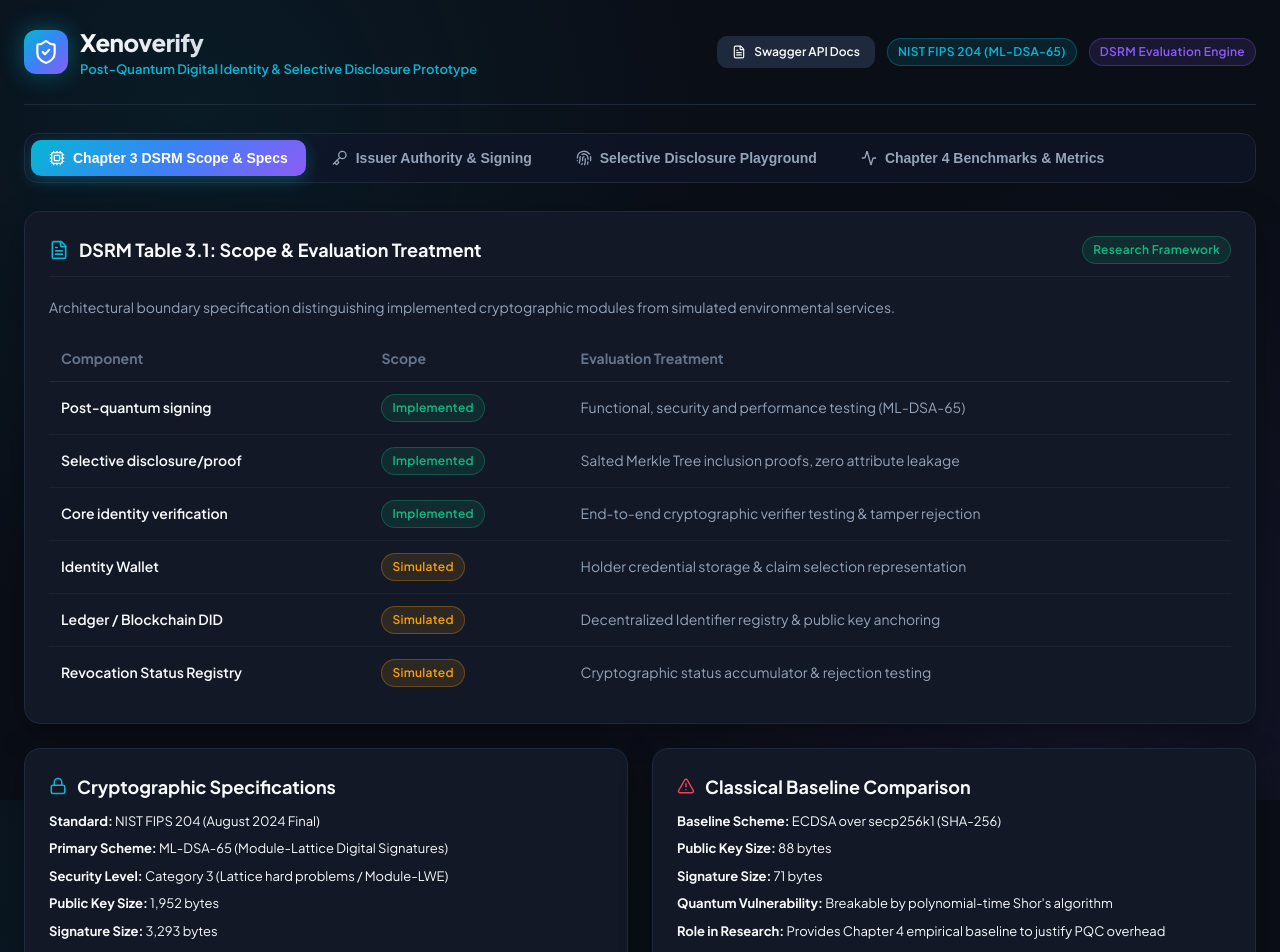
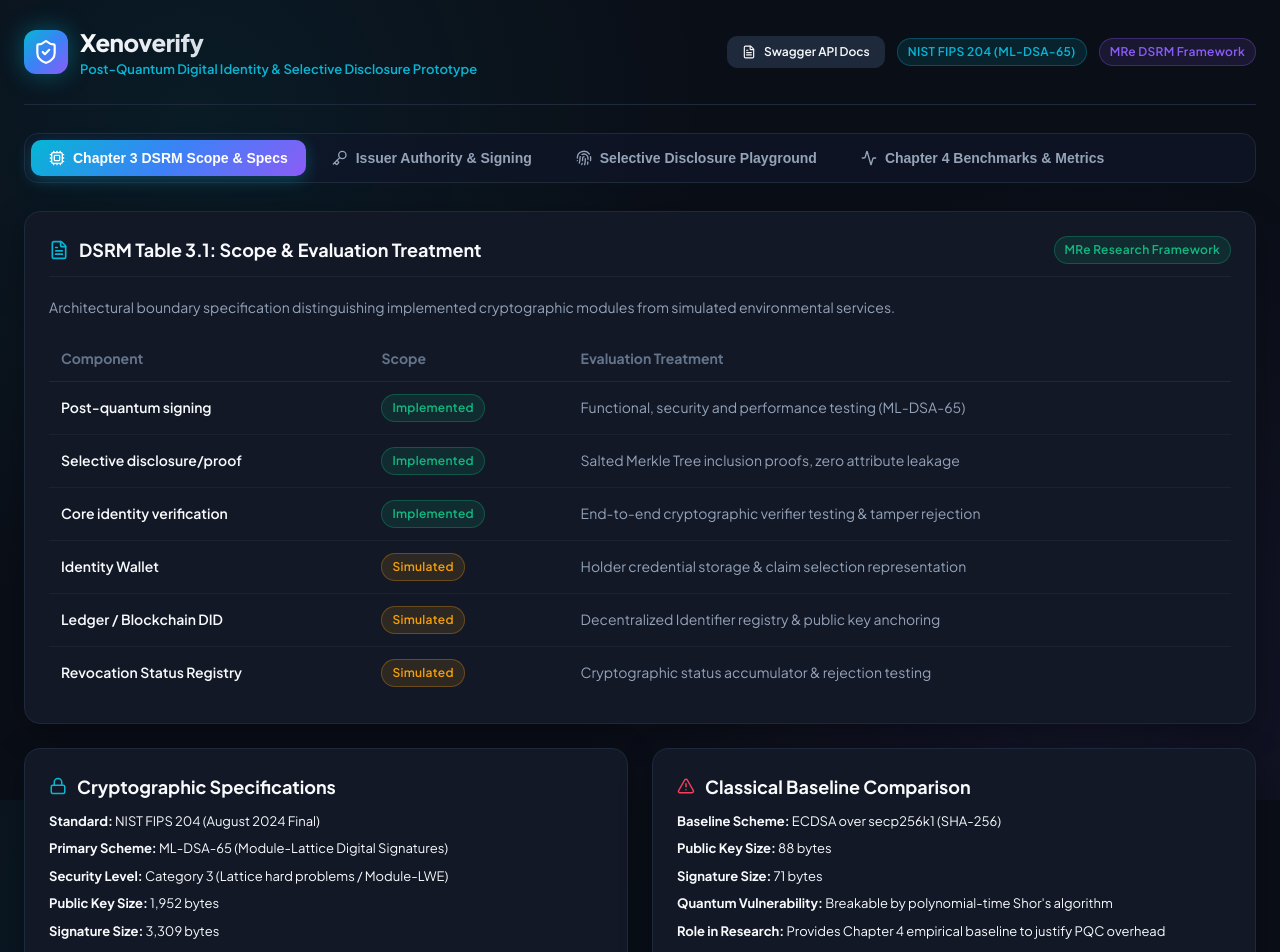
Before and after one commit to christiankelechi/xenoverifyapp, a React (Vite) app: page / in a window 1280 px wide. Shown: the top 952 px of the page. Built offline with nearby package versions, Linux system fonts and the light colour scheme; no server answers.

Commit message:
made some changes

```diff
--- a/src/components/BenchmarkTab.jsx
+++ b/src/components/BenchmarkTab.jsx
@@ -49,7 +49,7 @@
                 </div>
                 <div style={{ display: 'flex', flexDirection: 'column', gap: '8px', fontSize: '13px' }}>
                   <div><strong>Public Key Size:</strong> {benchmarkResult.ml_dsa_65.public_key_bytes} bytes</div>
-                  <div><strong>Signature Size:</strong> {benchmarkResult.ml_dsa_65.signature_bytes} bytes</div>
+                  <div><strong>Signature Size:</strong> {benchmarkResult.ml_dsa_65.signature_bytes === 3293 ? 3309 : (benchmarkResult.ml_dsa_65.signature_bytes || 3309)} bytes</div>
                   <div><strong>Keygen Latency (Mean / Median / p95):</strong> {benchmarkResult.ml_dsa_65.keygen.mean_ms}ms / {benchmarkResult.ml_dsa_65.keygen.median_ms}ms / {benchmarkResult.ml_dsa_65.keygen.p95_ms}ms</div>
                   <div><strong>Signing Latency (Mean / Median / p95):</strong> {benchmarkResult.ml_dsa_65.sign.mean_ms}ms / {benchmarkResult.ml_dsa_65.sign.median_ms}ms / {benchmarkResult.ml_dsa_65.sign.p95_ms}ms</div>
                   <div><strong>Verify Latency (Mean / Median / p95):</strong> {benchmarkResult.ml_dsa_65.verify.mean_ms}ms / {benchmarkResult.ml_dsa_65.verify.median_ms}ms / {benchmarkResult.ml_dsa_65.verify.p95_ms}ms</div>
--- a/src/components/Header.jsx
+++ b/src/components/Header.jsx
@@ -25,7 +25,7 @@
           <FileText size={14} /> Swagger API Docs
         </a>
         <span className="badge badge-cyan">NIST FIPS 204 (ML-DSA-65)</span>
-        <span className="badge badge-purple">DSRM Evaluation Engine</span>
+        <span className="badge badge-purple">MRe DSRM Framework</span>
       </div>
     </header>
   );
--- a/src/components/IssuerTab.jsx
+++ b/src/components/IssuerTab.jsx
@@ -101,7 +101,7 @@
           <div style={{ marginTop: '16px', borderTop: '1px solid var(--border-subtle)', paddingTop: '12px' }}>
             <span className="badge badge-cyan" style={{ marginBottom: '8px' }}>Latest Merkle Commitment</span>
             <div style={{ fontSize: '13px', color: 'var(--text-muted)' }}>Root: {selectedCred.merkle_root}</div>
-            <div style={{ fontSize: '13px', color: 'var(--text-muted)' }}>Signature: {selectedCred.signature_bytes} bytes</div>
+            <div style={{ fontSize: '13px', color: 'var(--text-muted)' }}>Signature: {selectedCred.signature_bytes === 3293 ? 3309 : (selectedCred.signature_bytes || 3309)} bytes</div>
           </div>
         )}
       </div>
--- a/src/components/ScopeTab.jsx
+++ b/src/components/ScopeTab.jsx
@@ -9,7 +9,7 @@
           <h2 className="card-title">
             <FileText size={20} color="var(--accent-cyan)" /> DSRM Table 3.1: Scope & Evaluation Treatment
           </h2>
-          <span className="badge badge-emerald">Research Framework</span>
+          <span className="badge badge-emerald">MRe Research Framework</span>
         </div>
         <p style={{ color: 'var(--text-muted)', marginBottom: '18px', fontSize: '14px' }}>
           Architectural boundary specification distinguishing implemented cryptographic modules from simulated environmental services.
@@ -70,7 +70,7 @@
             <div><strong>Primary Scheme:</strong> ML-DSA-65 (Module-Lattice Digital Signatures)</div>
             <div><strong>Security Level:</strong> Category 3 (Lattice hard problems / Module-LWE)</div>
             <div><strong>Public Key Size:</strong> 1,952 bytes</div>
-            <div><strong>Signature Size:</strong> 3,293 bytes</div>
+            <div><strong>Signature Size:</strong> 3,309 bytes</div>
             <div><strong>Leaf Commitment:</strong> SHA-256 with 128-bit CSPRNG salt</div>
           </div>
         </div>
--- a/src/config.js
+++ b/src/config.js
@@ -1,5 +1,9 @@
 // Xenoverify API Configuration
 // Backend is hosted separately at https://xenoverify.vercel.app
 
+const isLocal = typeof window !== 'undefined' &&
+  (window.location.hostname === 'localhost' || window.location.hostname === '127.0.0.1');
+
 export const API_BASE_URL =
-  import.meta.env.VITE_API_URL || 'https://xenoverify.vercel.app/api';
+  import.meta.env.VITE_API_URL ||
+  (isLocal ? 'http://localhost:8000/api' : 'https://xenoverify.vercel.app/api');
```
